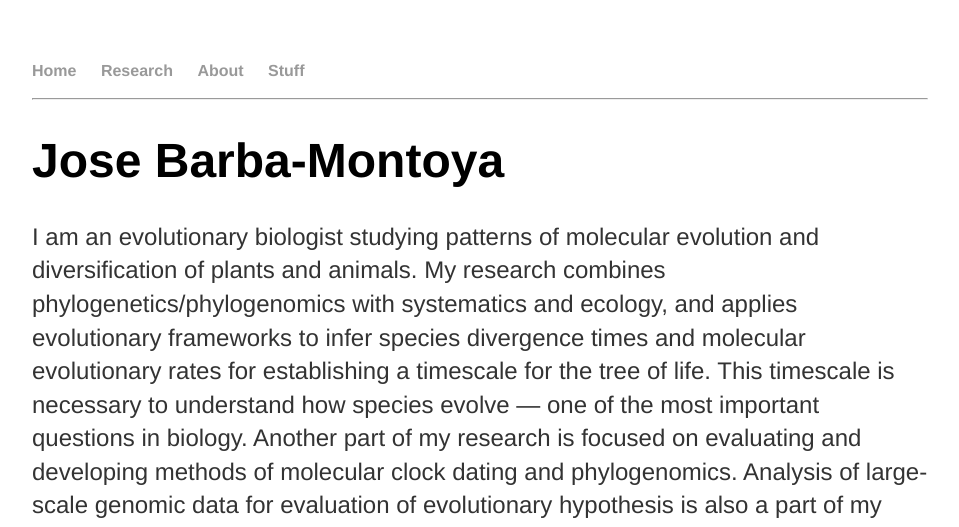
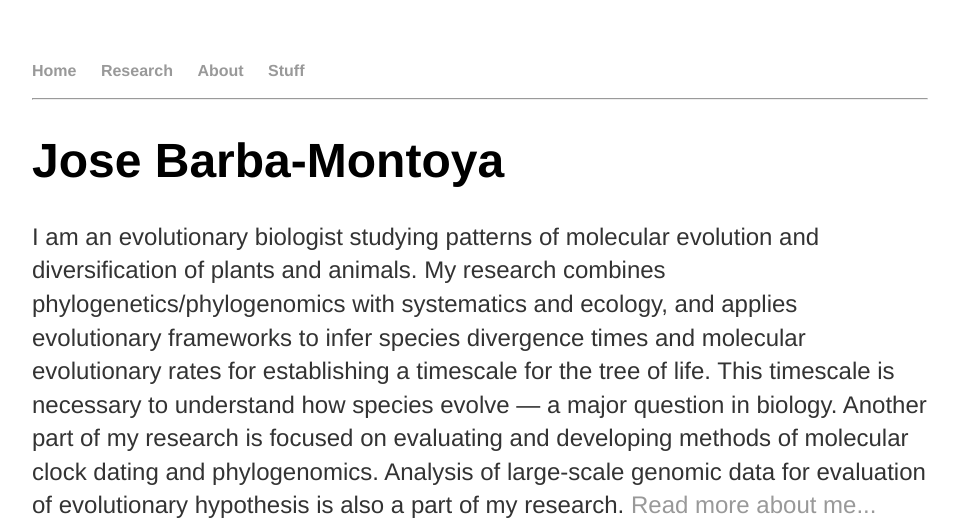
Before and after one commit to josebarbamontoya/josebarbamontoya.github.io, a Jekyll site: the page built from index.html, in a window 1280 px wide. Shown: the top 527 px of the page, without its empty margins (160-1119 px from the left). Built offline with Jekyll 4.4.1, drawn with Linux system fonts in a browser that asks for light colours; some of the changed text lies outside the part shown.

Commit message:
Update index.html

```diff
--- a/index.html
+++ b/index.html
@@ -4,6 +4,6 @@
 ---
 <div class="blurb">
 	<h1>Jose Barba-Montoya</h1>
-	<p>I am an evolutionary biologist studying patterns of molecular evolution and diversification of plants and animals. My research combines phylogenetics/phylogenomics with systematics and ecology, and applies evolutionary frameworks to infer species divergence times and molecular evolutionary rates for establishing a timescale for the tree of life. This timescale is necessary to understand how species evolve — one of the most important questions in biology. Another part of my research is focused on evaluating and developing methods of molecular clock dating and phylogenomics. Analysis of large-scale genomic data for evaluation of evolutionary hypothesis is also a part of my research</em>. <a href="/about">Read more about me...</a></p>
+	<p>I am an evolutionary biologist studying patterns of molecular evolution and diversification of plants and animals. My research combines phylogenetics/phylogenomics with systematics and ecology, and applies evolutionary frameworks to infer species divergence times and molecular evolutionary rates for establishing a timescale for the tree of life. This timescale is necessary to understand how species evolve — a major question in biology. Another part of my research is focused on evaluating and developing methods of molecular clock dating and phylogenomics. Analysis of large-scale genomic data for evaluation of evolutionary hypothesis is also a part of my research</em>. <a href="/about">Read more about me...</a></p>
 	<p style="text-align:center;"><img src="img/photo1.jpg" height="350" width="460"></p>
 </div><!-- /.blurb -->
```
